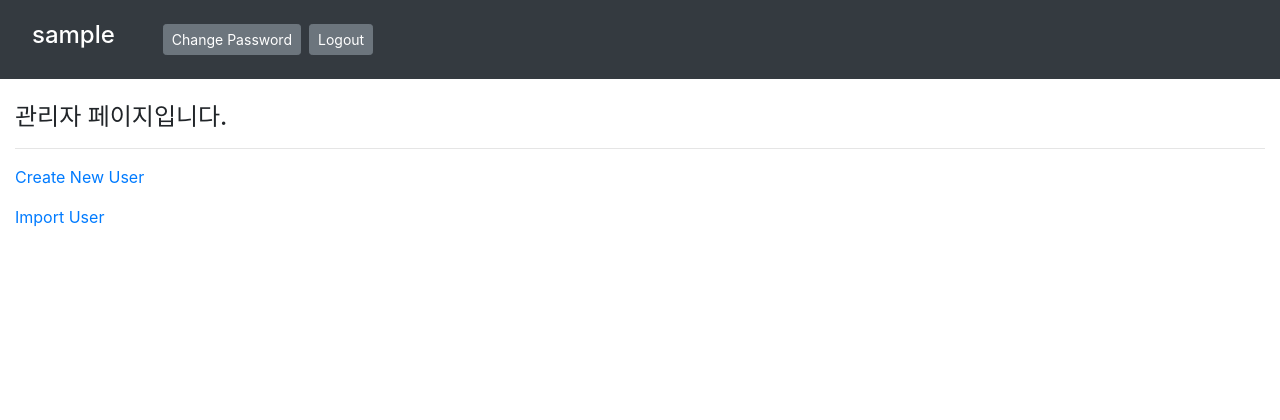
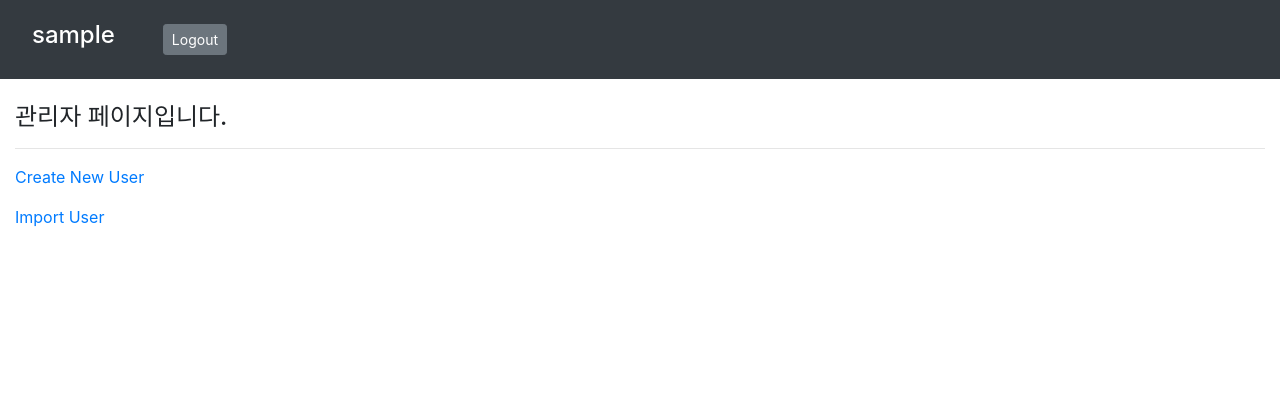
Before and after one commit to dodoyoon/Histudy, a Django app: template templates/registration/profile.html in a window 1280 px wide. Shown: the top 420 px of the page. Run offline with Django 3.2, Linux system fonts and the light colour scheme; tables that the repository leaves empty hold one stand-in row (values such as "Sample post"); the template is opened without the code that fills it: values that come from a table or form of the project are taken from there, most other values are stand-ins (such as "Sample title", 1, 10 or a date in 2020); some libraries are stand-ins or nearby versions.

Commit message:
changed position of 'change password'

```diff
--- a/photos/templates/base_template.html
+++ b/photos/templates/base_template.html
@@ -39,7 +39,6 @@
 			<div class="navbar justify-content-end">
 				<div class="d-flex">
 					{% if username %}
-						<a class="btn btn-secondary btn-sm btn-outline-secondary active mr-2" href="{% url 'change_password' %}?next={{request.path}}">Change Password</a>
 						<a class="btn btn-secondary btn-sm btn-outline-secondary active" href="{% url 'logout' %}?next={{request.path}}">Logout</a>
 					{% else %}
 						<a class="btn btn-secondary btn-sm btn-outline-secondary active" href="{% url 'loginpage' %}?next={{request.path}}">Login</a>
--- a/templates/registration/profile.html
+++ b/templates/registration/profile.html
@@ -9,6 +9,7 @@
   {% else %}
   <h2>멤버정보
       <a style="float:right;" href="{% url 'add_member' %}" class="btn btn-outline-primary">멤버생성</a>
+      <a style="float:right;" class="btn btn-outline-primary mr-2" href="{% url 'change_password' %}?next={{request.path}}">그룹 비밀번호 변경</a>
   </h2>
   <hr>
   <table style="width:100%">
```
